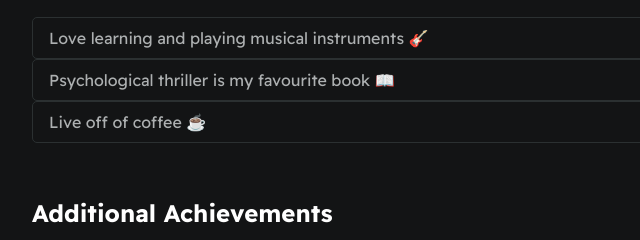
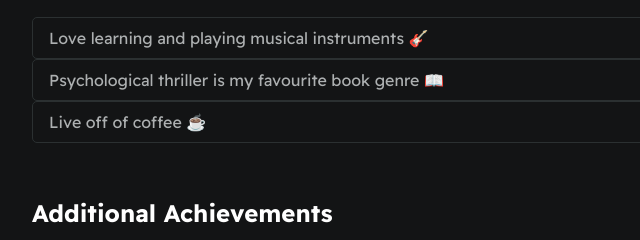
Before and after one commit to clairevillan/digitalResume, a plain HTML site: page index.html in a window 1280 px wide. Shown: the part 1518-1758 px from the top of the page, 258-898 px from the left. Drawn offline with Linux system fonts and the light colour scheme.

Commit message:
edited text

```diff
--- a/index.html
+++ b/index.html
@@ -84,7 +84,7 @@
                 </div>
 
                 <div class="card--fact">
-                    <span>Psychological thriller is my favourite book 📖</span>
+                    <span>Psychological thriller is my favourite book genre 📖</span>
                 </div>
 
                 <div class="card--fact">
```
